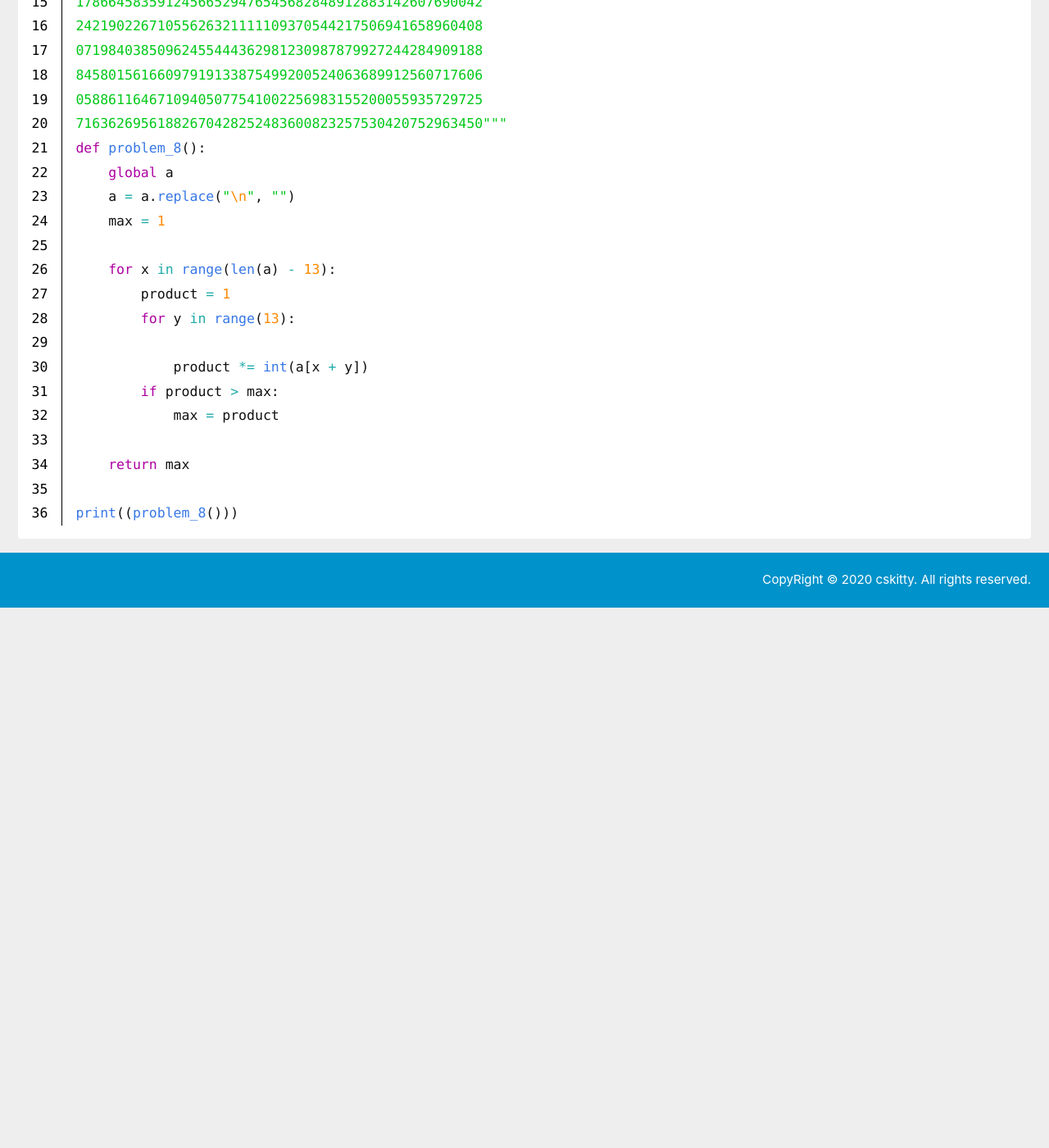
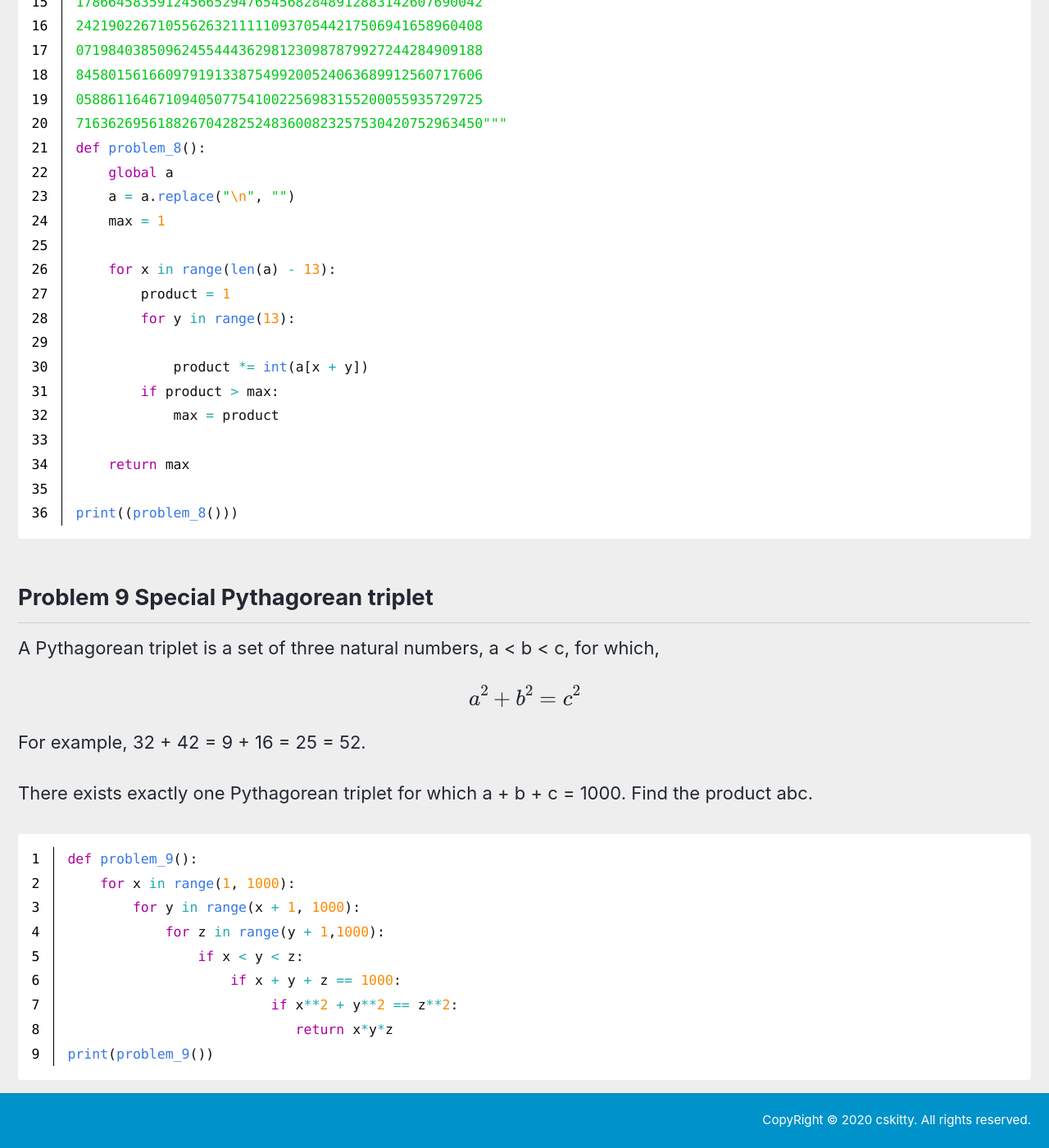
Before and after one commit to cskitty/cskitty.github.io, a Jekyll site: the page built from _posts/2020-04-19-post-project-euler-1.md, in a window 1280 px wide and 1400 px high, scrolled down 6763 px. Shown: the whole window at 82% size. Built offline with Jekyll 4.4.1, drawn with Linux system fonts in a browser that asks for light colours; cached includes are drawn as plain includes; nearby versions of some CDN libraries; formulas are drawn with MathJax 3; before the commit the page ends 7504 px from its top, so only the background shows below that.

Commit message:
Problem 8 done

```diff
--- a/_posts/2020-04-19-post-project-euler-1.md
+++ b/_posts/2020-04-19-post-project-euler-1.md
@@ -228,3 +228,28 @@ def problem_8():
 
 print((problem_8()))
 {% endhighlight %}
+
+
+## Problem 9 Special Pythagorean triplet
+
+
+A Pythagorean triplet is a set of three natural numbers, a < b < c, for which,
+
+$$a^2 + b^2 = c^2$$
+
+For example, 32 + 42 = 9 + 16 = 25 = 52.
+
+There exists exactly one Pythagorean triplet for which a + b + c = 1000.
+Find the product abc.
+
+{% highlight python linenos %}
+def problem_9():
+    for x in range(1, 1000):
+        for y in range(x + 1, 1000):
+            for z in range(y + 1,1000):
+                if x < y < z:
+                    if x + y + z == 1000:
+                         if x**2 + y**2 == z**2:
+                            return x*y*z
+print(problem_9())
+{% endhighlight %}
```
Also changed, not shown: 1 other file.
